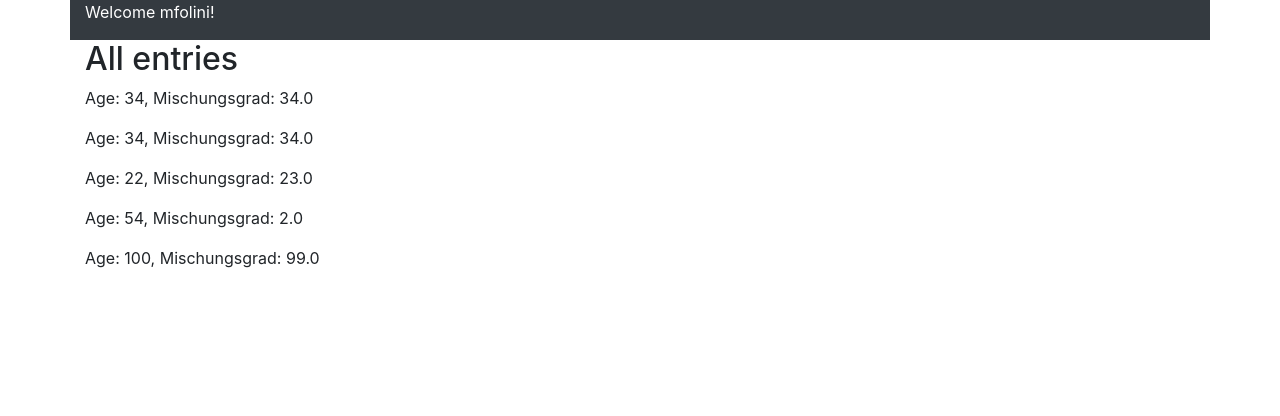
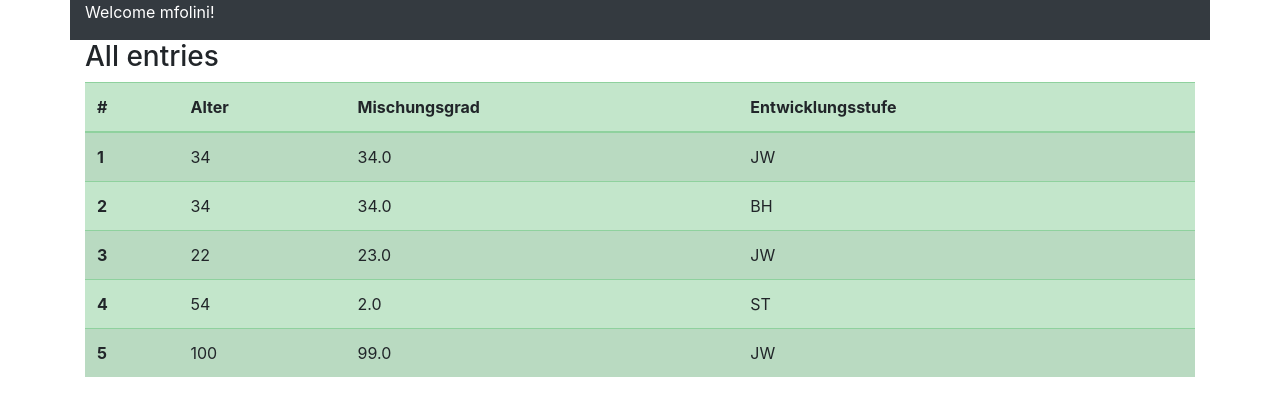
Before and after one commit to laiskaSiili/forestCollector, a Django app: page / in a window 1280 px wide. Shown: the top 416 px of the page. Run offline with Django 3.2, Linux system fonts and the light colour scheme; a user stored in the database is signed in; data comes from the database, SQL or seed files in the repository; some libraries are stand-ins or nearby versions.

Commit message:
add all entries to supervisor table

```diff
--- a/forestcollector/templates/forestcollector/include/forestcollectorsupervisor.html
+++ b/forestcollector/templates/forestcollector/include/forestcollectorsupervisor.html
@@ -20,15 +20,31 @@
 </div>
 <div class="row">
     <div class="col">
-        <h2 id='titel'>All entries</h2>
-    </div>
-</div>
-<div class="row">
-    <div class="col">
-        {% for stand in stands %}
-        <p>Age: {{stand.age}}, Mischungsgrad: {{stand.mischungsgrad}}</p>
-        {% endfor %}
+        <h3 id='titel'>All entries</h3>
     </div>
 </div>
 
+<div>
+    <table class="table table-success table-striped table-hover">
+        <thead>
+          <tr>
+            <th scope="col">#</th>
+            <th scope="col">Alter</th>
+            <th scope="col">Mischungsgrad</th>
+            <th scope="col">Entwicklungsstufe</th>
+          </tr>
+        </thead>
+        <tbody>
+        {% for stand in stands %}
+          <tr>
+            <th scope="row">{{ forloop.counter }}</th>
+            <td>{{stand.age}}</td>
+            <td>{{stand.mischungsgrad}}</td>
+            <td>{{stand.entwicklungsstufe}}</td>
+          </tr>
+        {% endfor %}
+        </tbody>
+      </table>
+</div>
+
 {% endblock %}
```
Also changed, not shown: main/settings.py (+1 -14 lines).
